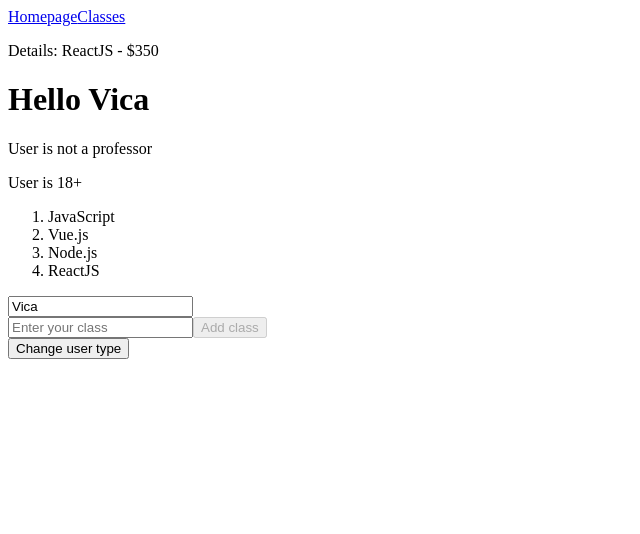
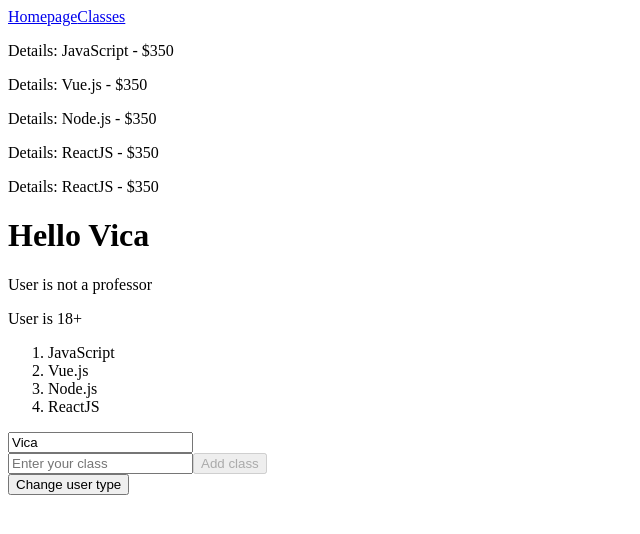
Before and after one commit to Vica-lab-dev/Vue.js, a Vue app in the folder 2-components/: page / in a window 1280 px wide. Shown: the top 534 px of the page, without its empty margins (0-640 px from the left). Built offline with nearby package versions, Linux system fonts and the light colour scheme.

Commit message:
feat: render course details for each class

```diff
--- a/2-components/src/App.vue
+++ b/2-components/src/App.vue
@@ -1,5 +1,10 @@
 <template>
   <Navigation></Navigation>
+
+  <div v-for="(name, index) in classes" :key="index">
+    <ClassInfoComponent :className="name"></ClassInfoComponent>
+  </div>
+
   <ClassInfoComponent :className="'ReactJS'"></ClassInfoComponent>
 
   <h1>Hello {{ name }}</h1>
```
